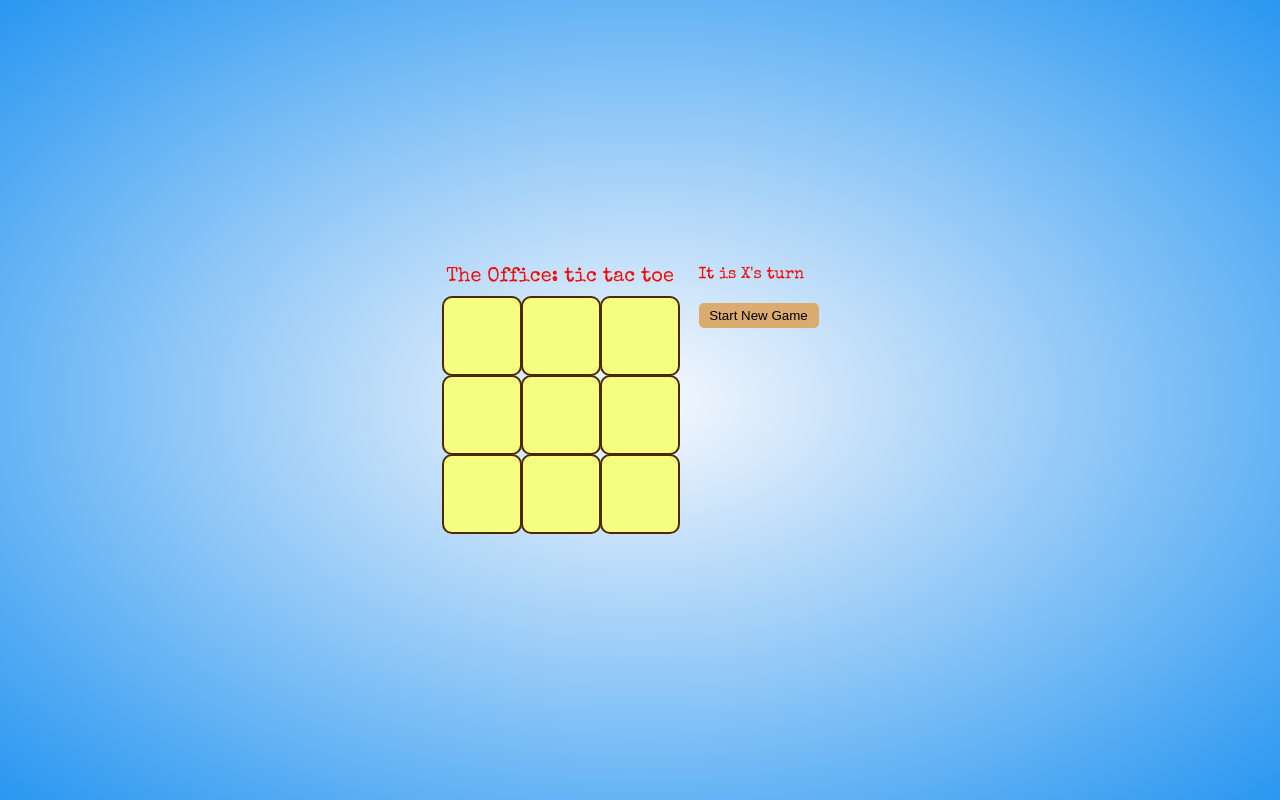
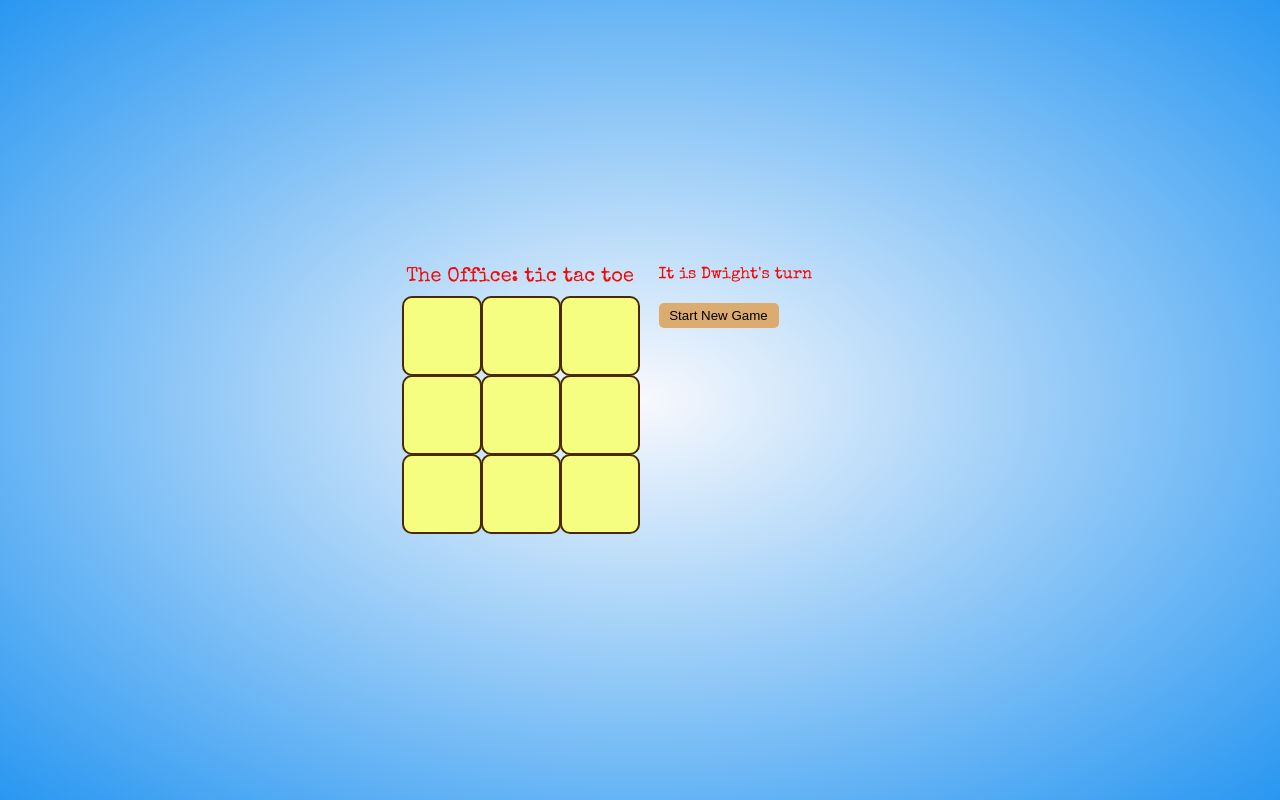
Before and after one commit to paubonilla/old-tic-tac-toe, a React (Create React App) app: page / in a window 1280 px wide. Built offline with nearby package versions, Linux system fonts and the light colour scheme; a web font is replaced by a local one.

Commit message:
initial commit

```diff
--- a/src/components/Game.js
+++ b/src/components/Game.js
@@ -44,7 +44,7 @@
         const current = history[this.state.stepNumber];
         const winner = calculateWinner(current.squares);
         const moves = history.map((step, move) => {
-            const desc = move? 'Player move ' + move : 'Start New Game';
+            const desc = move? "Player's move " + move : 'Start New Game';
             return (
                 <MoveList
                     key={move}>
@@ -56,9 +56,9 @@
         })
         let status;
         if(winner) {
-            status = 'Player ' + winner + ' win!';
+            status = winner + "'s win!";
         } else {
-            status = 'It is ' + (this.state.xIsNext? 'X' : 'O') + "'s turn";
+            status = 'It is ' + (this.state.xIsNext? 'Dwight' : 'Jim') + "'s turn";
         }
 
 
--- a/src/styled/index.js
+++ b/src/styled/index.js
@@ -68,6 +68,7 @@
 export const PlayerStatus = styled.div`
   font-family: 'Special Elite', cursive;
   color: #f40804;
+  width: 200px;
 `
 
 export const MoveList = styled.li`
```
